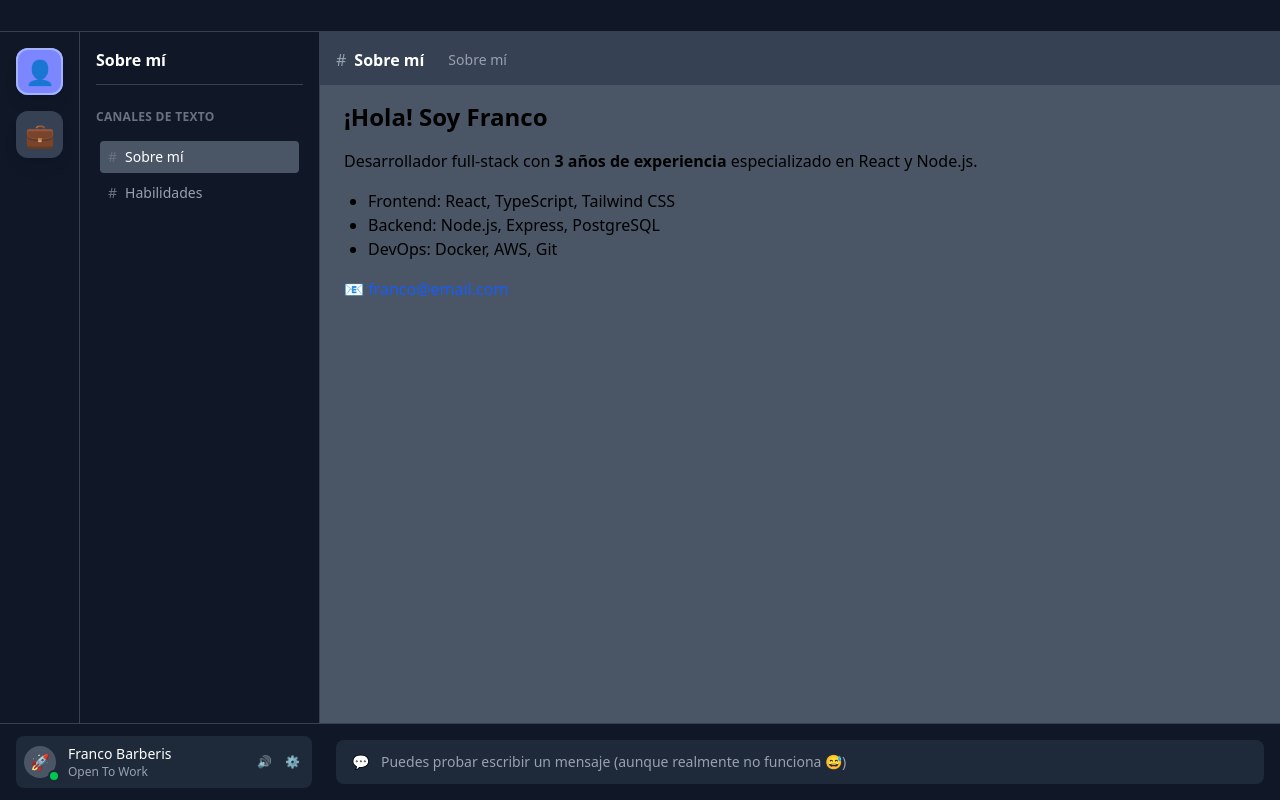
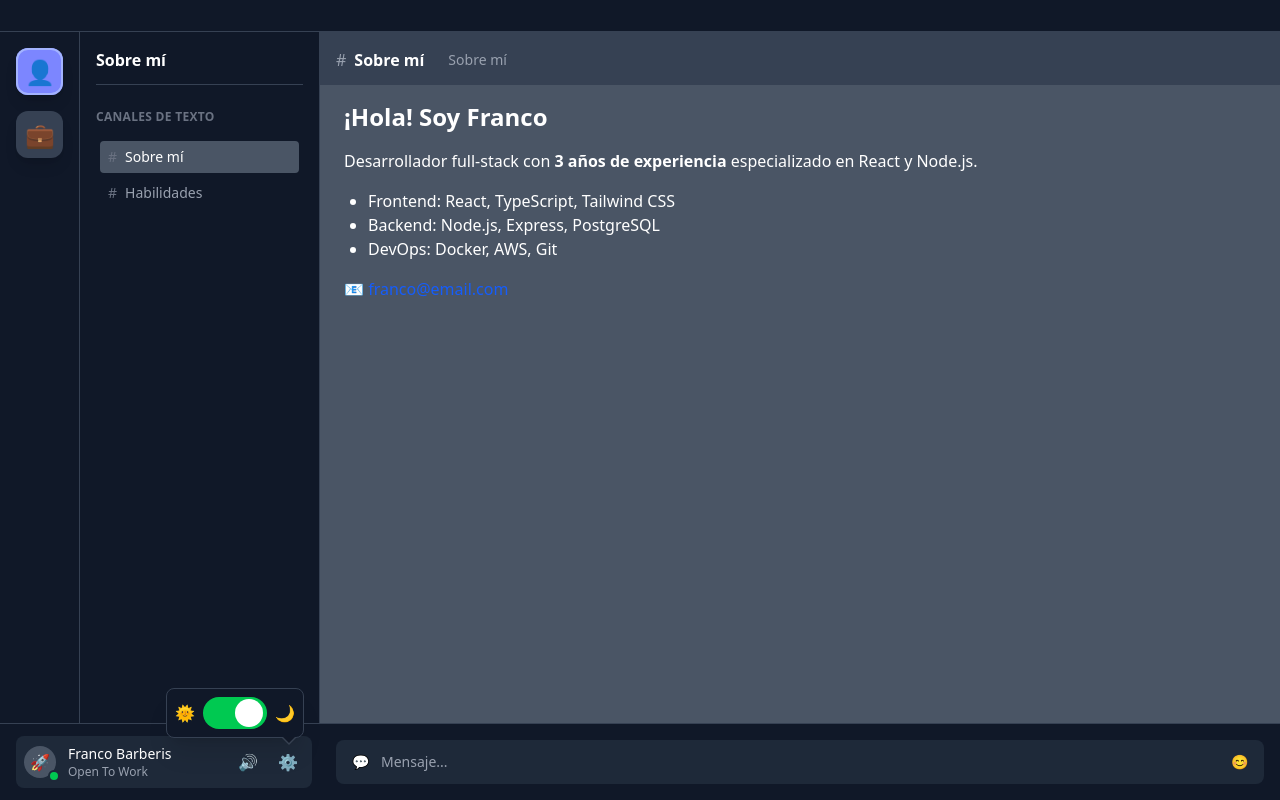
Before and after one commit to FrancoBarberis/Portfolio-Franco, a React (Vite) app: page / in a window 1280 px wide. Both pictures are taken after a click on the button "⚙️". Built offline with nearby package versions, Linux system fonts and the light colour scheme.

Commit message:
Dark/Light mode

```diff
--- a/index.html
+++ b/index.html
@@ -1,5 +1,5 @@
 <!doctype html>
-<html lang="en">
+<html lang="en" class="dark">
   <head>
     <meta charset="UTF-8" />
     <link rel="icon" type="image/svg+xml" href="/vite.svg" />
--- a/src/components/Server.jsx
+++ b/src/components/Server.jsx
@@ -21,7 +21,9 @@ function Server({ id, icon, tooltip, onClick, isSelected }) {
   const classes = [
     "w-full aspect-square rounded-xl flex items-center justify-center",
     "shadow-lg cursor-pointer transition-colors",
-    isSelected ? "bg-indigo-400 ring-2 ring-inset ring-indigo-300" : "bg-gray-700 hover:bg-indigo-500",
+    isSelected
+      ? "bg-indigo-400 ring-2 ring-inset ring-indigo-300"
+      : "bg-gray-300 dark:bg-gray-700 hover:bg-indigo-400/50 dark:hover:bg-indigo-500",
   ].join(" ");
 
   return (
@@ -32,7 +34,7 @@ function Server({ id, icon, tooltip, onClick, isSelected }) {
         data-tooltip-content={showTooltip ? tooltip : undefined}
         onClick={onClick}
       >
-        <span className="text-white text-2xl font-bold">{icon}</span>
+  <span className="text-gray-900 dark:text-white text-2xl font-bold">{icon}</span>
       </div>
 
       {showTooltip && <Tooltip id={tooltipId} place="right" />}
--- /dev/null
+++ b/src/components/SettingsModal.jsx
@@ -0,0 +1,157 @@
+import { useEffect, useLayoutEffect, useRef, useState } from "react";
+
+function SettingsModal({ isOpen, onClose, isDark, onToggleDark, anchorRect }) {
+  if (!isOpen) return null;
+
+  const popRef = useRef(null);
+  const [open, setOpen] = useState(false);
+  const [pos, setPos] = useState({ x: 0, y: 0, arrowLeft: 16 });
+  const [arrowSide, setArrowSide] = useState("top"); // 'top' o 'bottom'
+
+  useLayoutEffect(() => {
+    const { top = 0, left = 0, right = 0, width = 0, height = 0 } = anchorRect || {};
+    let x = left;
+    let y = top + height + 8; // abajo por defecto
+
+    const el = popRef.current;
+    if (el) {
+      const pw = el.offsetWidth;
+      const ph = el.offsetHeight;
+      const vw = window.innerWidth;
+      const vh = window.innerHeight;
+      const anchorCenter = left + width / 2;
+
+      // Alinear para que el borde derecho del popover termine donde termina el UserProfile/botón
+      const desiredRight = Math.min(right, vw - 8);
+      x = Math.max(8, desiredRight - pw);
+
+      // Preferir arriba si hay espacio
+      const yAbove = top - ph - 8;
+      if (yAbove >= 8) {
+        y = yAbove;
+        setArrowSide("bottom");
+      } else {
+        y = Math.min(top + height + 8, vh - ph - 8);
+        setArrowSide("top");
+      }
+
+      const clamp = (v, min, max) => Math.max(min, Math.min(v, max));
+      const arrowLeft = clamp(anchorCenter - x, 12, pw - 12);
+      setPos({ x, y, arrowLeft });
+    }
+
+    const id = requestAnimationFrame(() => setOpen(true));
+    return () => cancelAnimationFrame(id);
+  }, [anchorRect]);
+
+  // Cerrar al hacer click/touch fuera
+  useEffect(() => {
+    const handleDown = (e) => {
+      if (!popRef.current) return;
+      if (!popRef.current.contains(e.target)) onClose();
+    };
+    document.addEventListener("mousedown", handleDown);
+    document.addEventListener("touchstart", handleDown);
+    return () => {
+      document.removeEventListener("mousedown", handleDown);
+      document.removeEventListener("touchstart", handleDown);
+    };
+  }, [onClose]);
+
+  // Colores de la flecha en light/dark
+  const arrowBorder = isDark ? "rgb(55 65 81)" : "rgb(209 213 219)"; // border-gray-700/300
+  const arrowFill = isDark ? "rgb(17 24 39)" : "rgb(255 255 255)"; // bg-gray-900/white
+
+  return (
+    <div
+      ref={popRef}
+      className={`fixed z-50 bg-white text-gray-900 dark:bg-gray-900 dark:text-white rounded-lg border border-gray-300 dark:border-gray-700 shadow-xl whitespace-nowrap p-2 origin-top-left transform transition duration-150 ease-out ${open ? "opacity-100 scale-100" : "opacity-0 scale-95"}`}
+      style={{ top: pos.y, left: pos.x }}
+      role="dialog"
+      aria-modal="false"
+    >
+      {/* Flecha superior */}
+      {arrowSide === "top" && (
+        <>
+          <span className="pointer-events-none absolute -top-2" style={{ left: pos.arrowLeft - 7 }} aria-hidden>
+            <span
+              className="block"
+              style={{
+                width: 0,
+                height: 0,
+                borderLeft: "7px solid transparent",
+                borderRight: "7px solid transparent",
+                borderBottom: `7px solid ${arrowBorder}`,
+              }}
+            />
+          </span>
+          <span className="pointer-events-none absolute -top-[6px]" style={{ left: pos.arrowLeft - 6 }} aria-hidden>
+            <span
+              className="block"
+              style={{
+                width: 0,
+                height: 0,
+                borderLeft: "6px solid transparent",
+                borderRight: "6px solid transparent",
+                borderBottom: `6px solid ${arrowFill}`,
+              }}
+            />
+          </span>
+        </>
+      )}
+
+      {/* Flecha inferior */}
+      {arrowSide === "bottom" && (
+        <>
+          <span className="pointer-events-none absolute -bottom-2" style={{ left: pos.arrowLeft - 7 }} aria-hidden>
+            <span
+              className="block"
+              style={{
+                width: 0,
+                height: 0,
+                borderLeft: "7px solid transparent",
+                borderRight: "7px solid transparent",
+                borderTop: `7px solid ${arrowBorder}`,
+              }}
+            />
+          </span>
+          <span className="pointer-events-none absolute -bottom-[6px]" style={{ left: pos.arrowLeft - 6 }} aria-hidden>
+            <span
+              className="block"
+              style={{
+                width: 0,
+                height: 0,
+                borderLeft: "6px solid transparent",
+                borderRight: "6px solid transparent",
+                borderTop: `6px solid ${arrowFill}`,
+              }}
+            />
+          </span>
+        </>
+      )}
+
+      {/* Contenido compacto */}
+      <div className="flex items-center gap-2">
+        <span className="text-base select-none pointer-events-none cursor-default" aria-hidden>
+          🌞
+        </span>
+        <button
+          onClick={onToggleDark}
+          className={`relative inline-flex h-8 w-16 items-center rounded-full transition-colors cursor-pointer ${isDark ? "bg-green-500" : "bg-gray-600"}`}
+          aria-pressed={isDark}
+          aria-label="Alternar modo oscuro"
+          title={isDark ? "Oscuro ON" : "Oscuro OFF"}
+        >
+          <span
+            className={`inline-block h-7 w-7 transform rounded-full bg-white transition-transform ${isDark ? "translate-x-8" : "translate-x-1"}`}
+          />
+        </button>
+        <span className="text-base select-none pointer-events-none cursor-default" aria-hidden>
+          🌙
+        </span>
+      </div>
+    </div>
+  );
+}
+
+export default SettingsModal;
--- a/src/components/UserProfile.jsx
+++ b/src/components/UserProfile.jsx
@@ -19,27 +19,27 @@ function UserProfile({
   const statusClass = statusColors[colorKey] || statusColors.online;
 
   return (
-    <div className="flex items-center gap-3 p-2 bg-gray-800 rounded-lg hover:bg-gray-700 transition-colors duration-200">
-      {/* Avatar con indicador de estado */}
+  <div className="flex items-center gap-3 p-2 bg-white dark:bg-gray-800 rounded-lg hover:bg-gray-100 dark:hover:bg-gray-700 transition-colors duration-200">
+      {/* Avatar + estado */}
       <div className="relative flex-shrink-0">
-        <div className="w-8 h-8 bg-gray-600 rounded-full flex items-center justify-center text-white font-medium">
+        <div className="w-8 h-8 bg-gray-300 dark:bg-gray-600 rounded-full flex items-center justify-center text-gray-900 dark:text-white font-medium">
           {avatar}
         </div>
-        <div className={`absolute -bottom-1 -right-1 w-3 h-3 rounded-full border-2 border-gray-800 ${statusClass}`}></div>
+        <div className={`absolute -bottom-1 -right-1 w-3 h-3 rounded-full border-2 border-white dark:border-gray-800 ${statusClass}`} />
       </div>
 
-      {/* Información del usuario */}
+      {/* Info */}
       <div className="flex-1 min-w-0">
-        <div className="text-sm font-medium text-white truncate">{name}</div>
-        <div className="text-xs text-gray-400 capitalize">{status}</div>
+  <div className="text-sm font-medium text-gray-900 dark:text-white truncate">{name}</div>
+  <div className="text-xs text-gray-600 dark:text-gray-400 capitalize">{status}</div>
       </div>
 
-      {/* Botones de acción */}
-      <div className="flex gap-1">
+      {/* Acciones (solo audio y config) */}
+      <div className="flex gap-2">
         <button
           type="button"
           onClick={onToggleAudio}
-          className="w-6 h-6 text-gray-400 hover:text-white transition-colors duration-200 flex items-center justify-center rounded text-xs cursor-pointer"
+          className="w-8 h-8 text-base text-gray-600 dark:text-gray-400 hover:text-gray-900 dark:hover:text-white transition-colors duration-200 flex items-center justify-center rounded cursor-pointer"
           title={audioEnabled ? "Desactivar audio" : "Activar audio"}
           aria-label={audioEnabled ? "Desactivar audio" : "Activar audio"}
         >
@@ -47,8 +47,8 @@ function UserProfile({
         </button>
         <button
           type="button"
-          onClick={onOpenSettings}
-          className="w-6 h-6 text-gray-400 hover:text-white transition-colors duration-200 flex items-center justify-center rounded text-xs cursor-pointer"
+          onClick={(e) => onOpenSettings(e)}
+          className="w-8 h-8 text-base text-gray-600 dark:text-gray-400 hover:text-gray-900 dark:hover:text-white transition-colors duration-200 flex items-center justify-center rounded cursor-pointer"
           title="Configuración"
           aria-label="Configuración"
         >
--- a/src/components/index.js
+++ b/src/components/index.js
@@ -1,2 +1,3 @@
 export { default as Server } from './Server';
 export { default as UserProfile } from './UserProfile';
+export { default as SettingsModal } from './SettingsModal';
--- a/src/index.css
+++ b/src/index.css
@@ -1,3 +1,5 @@
+/* Tailwind v4: usar clase `.dark` para la variante `dark:` (debe ir antes del import) */
+@custom-variant dark (.dark &);
 @import "tailwindcss";
 
 @keyframes slideInLeft {
--- a/src/layout/ChatArea.jsx
+++ b/src/layout/ChatArea.jsx
@@ -16,9 +16,9 @@ function ChatArea({ channel, serverName, onMenuClick, isChannelSidebarOpen }) {
   }, [channel]);
 
   return (
-    <div className="flex-1 flex flex-col bg-gray-600 min-w-0 h-full">
+  <div className="flex-1 flex flex-col bg-white dark:bg-gray-600 min-w-0 h-full">
       {/* Header del canal: igual padding y altura visual que el header del ChannelSidebar */}
-      <header className="bg-gray-700 px-3 md:px-4 pt-3 md:pt-4 pb-3 border-b border-gray-700 flex-shrink-0">
+  <header className="bg-gray-100 dark:bg-gray-700 px-3 md:px-4 pt-3 md:pt-4 pb-3 border-b border-gray-300 dark:border-gray-700 flex-shrink-0">
         <div className="flex items-center gap-2">
           {!isChannelSidebarOpen && (
             <button
@@ -29,9 +29,9 @@ function ChatArea({ channel, serverName, onMenuClick, isChannelSidebarOpen }) {
               ☰
             </button>
           )}
-          <span className="text-gray-400">#</span>
-          <h1 className="text-white text-base font-semibold truncate">{channel?.channelName || 'general'}</h1>
-          <div className="ml-4 text-gray-400 text-sm truncate">
+          <span className="text-gray-500 dark:text-gray-400">#</span>
+          <h1 className="text-gray-900 dark:text-white text-base font-semibold truncate">{channel?.channelName || 'general'}</h1>
+          <div className="ml-4 text-gray-600 dark:text-gray-400 text-sm truncate">
             {serverName}
           </div>
         </div>
--- a/src/layout/DiscordWindow.jsx
+++ b/src/layout/DiscordWindow.jsx
@@ -1,13 +1,23 @@
-import { useState } from 'react';
-import { UserProfile } from '../components';
+import { useEffect, useState } from 'react';
+import { UserProfile, SettingsModal } from '../components';
 
 function DiscordWindow({ children, userName = "Franco Barberis", userAvatar = "🚀", userStatus = "open to work" }) {
   const [audioEnabled, setAudioEnabled] = useState(true);
+  const [isSettingsOpen, setIsSettingsOpen] = useState(false);
+  const [isDark, setIsDark] = useState(true);
+  const [anchorRect, setAnchorRect] = useState(null);
+
+  // Opcional: añade o quita la clase 'dark' en <html> si usas Tailwind darkMode: 'class'
+  useEffect(() => {
+    const el = document.documentElement;
+    if (isDark) el.classList.add('dark');
+    else el.classList.remove('dark');
+  }, [isDark]);
 
   return (
-    <div className="h-screen w-full bg-gray-800 flex flex-col overflow-hidden">
+    <div className="h-screen w-full bg-gray-100 text-gray-900 dark:bg-gray-800 dark:text-white flex flex-col overflow-hidden">
       {/* Barra de título vacía */}
-      <div className="bg-gray-900 h-6 md:h-8 border-b border-gray-700 flex-shrink-0" />
+  <div className="bg-gray-200 dark:bg-gray-900 h-6 md:h-8 border-b border-gray-300 dark:border-gray-700 flex-shrink-0" />
 
       {/* Contenido principal */}
       <div className="flex-1 flex overflow-hidden w-full min-h-0">
@@ -15,33 +25,52 @@ function DiscordWindow({ children, userName = "Franco Barberis", userAvatar = "
       </div>
 
       {/* Barra inferior */}
-      <div className="bg-gray-900 border-t border-gray-700 flex items-center gap-2 flex-shrink-0
+  <div className="bg-gray-200 dark:bg-gray-900 border-t border-gray-300 dark:border-gray-700 flex items-center gap-2 flex-shrink-0
                       px-2 py-2 md:px-0 md:py-3 md:pr-4
                       md:grid md:grid-cols-[5rem_15rem_1fr]">
-        {/* Perfil: ocupa las 2 primeras columnas en desktop; en mobile, usa todo el ancho disponible */}
-        <div className="px-2 md:px-4 md:col-span-2">
+        {/* Perfil: en mobile ocupa todo; en desktop, 2 primeras columnas */}
+        <div className="px-2 md:px-4 md:col-span-2 flex-1">
           <UserProfile
             name={userName}
             avatar={userAvatar}
             status={userStatus}
             audioEnabled={audioEnabled}
             onToggleAudio={() => setAudioEnabled(v => !v)}
-            onOpenSettings={() => {/* abrir modal/config */}}
+            onOpenSettings={(e) => {
+              const rect = e?.currentTarget?.getBoundingClientRect?.();
+              // Si ya está abierto y tocas la rueda, se cierra
+              if (isSettingsOpen) {
+                setIsSettingsOpen(false);
+                return;
+              }
+              if (rect) setAnchorRect(rect);
+              setIsSettingsOpen(true);
+            }}
           />
         </div>
 
-        {/* Input solo en desktop, con aclaración de demo y emoji */}
+        {/* Input solo en desktop, con emoji y aviso de demo */}
         <div className="hidden md:block md:col-start-3 md:px-0">
-          <div className="bg-gray-800 rounded-lg px-4 py-3 flex items-center gap-3" title="Demo: no envía mensajes">
-            <span className="text-gray-500 text-sm">💬</span>
+          <div className="bg-white dark:bg-gray-800 rounded-lg px-4 py-3 flex items-center gap-3">
+            <span className="text-gray-500 dark:text-gray-500 text-sm">💬</span>
             <input
               type="text"
-              placeholder="Puedes probar escribir un mensaje (aunque realmente no funciona 😅)"
-              className="flex-1 bg-transparent text-white placeholder-gray-400 outline-none text-sm"
+              placeholder="Mensaje..."
+              className="flex-1 bg-transparent text-gray-900 dark:text-white placeholder-gray-400 outline-none text-sm"
             />
+            <button className="text-gray-600 dark:text-gray-400 hover:text-gray-900 dark:hover:text-white transition-colors text-sm" title="Emojis">😊</button>
           </div>
         </div>
       </div>
+
+      {/* Popover de configuración anclado al botón */}
+      <SettingsModal
+        isOpen={isSettingsOpen}
+        onClose={() => setIsSettingsOpen(false)}
+        isDark={isDark}
+        onToggleDark={() => setIsDark(v => !v)}
+        anchorRect={anchorRect}
+      />
     </div>
   );
 }
--- a/src/layout/ServerSidebar.jsx
+++ b/src/layout/ServerSidebar.jsx
@@ -2,7 +2,7 @@ import { Server } from "../components";
 
 function ServerSidebar({ servers, onServerSelect, selectedServer }) {
   return (
-    <div className="flex flex-col bg-gray-900 border-r border-gray-700 flex-shrink-0 h-full w-16 md:w-20">
+  <div className="flex flex-col bg-gray-100 dark:bg-gray-900 border-r border-gray-300 dark:border-gray-700 flex-shrink-0 h-full w-16 md:w-20">
       {/* Wrapper interno con padding: no afecta el borde ni el ancho total */}
       <div className="flex flex-col gap-3 md:gap-4 p-2 md:p-4">
         {servers.map((server) => (
--- a/tailwind.config.js
+++ b/tailwind.config.js
@@ -1,5 +1,6 @@
 /** @type {import('tailwindcss').Config} */
 export default {
+  darkMode: 'class',
   content: [
     "./index.html",
     "./src/**/*.{js,jsx}",
```
Also changed, not shown: src/layout/ChannelSidebar.jsx (+6 -6 lines).
